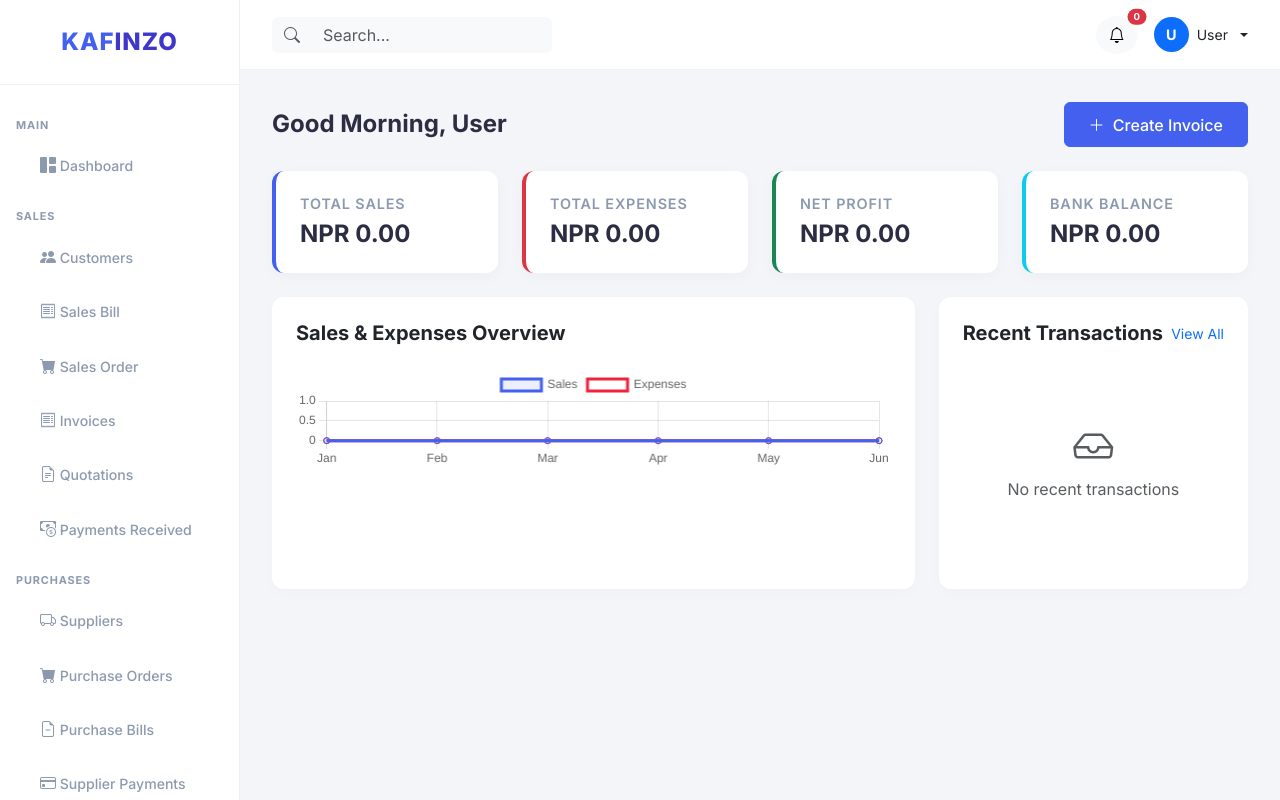
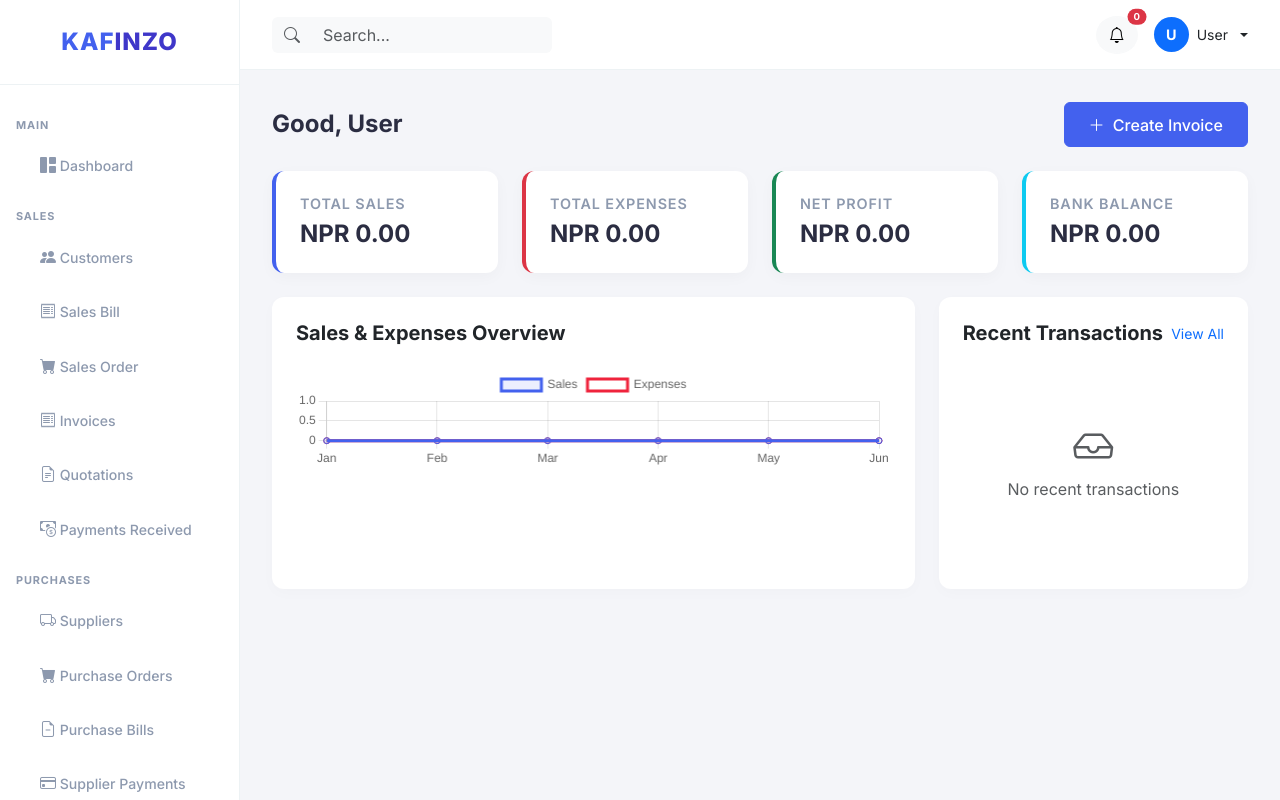
Before and after one commit to nikeshdeula/kafinzo, a PHP site: page /views/dashboard/index.php in a window 1280 px wide. Run offline with PHP 8.4, Linux system fonts and the light colour scheme; some libraries are stand-ins or nearby versions.

Commit message:
removed morning text

```diff
--- a/views/dashboard/index.php
+++ b/views/dashboard/index.php
@@ -1,7 +1,7 @@
 <?php ob_start(); ?>
 
 <div class="d-flex justify-content-between align-items-center mb-4">
-    <h4 class="fw-bold mb-0">Good Morning, <?= htmlspecialchars($userName ?? 'User') ?></h4>
+    <h4 class="fw-bold mb-0">Good, <?= htmlspecialchars($userName ?? 'User') ?></h4>
     <button class="btn btn-primary"><i class="bi bi-plus-lg me-1"></i> Create Invoice</button>
 </div>
 
```
